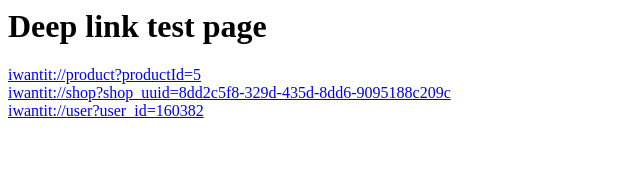
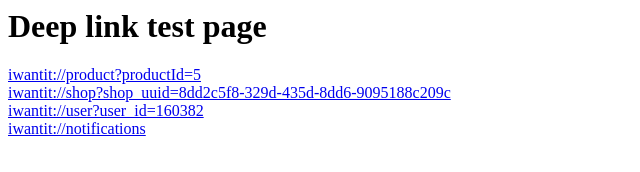
Before and after one commit to david-iwantit/iwantit-tests, a plain HTML site: page index.html in a window 1280 px wide. Shown: the whole page, without its empty margins (0-640 px from the left). Drawn offline with Linux system fonts and the light colour scheme.

Commit message:
Add notif

```diff
--- a/index.html
+++ b/index.html
@@ -5,3 +5,4 @@
 <div><a href="iwantit://product?productId=5">iwantit://product?productId=5</a></div>
 <div><a href="iwantit://shop?shop_uuid=8dd2c5f8-329d-435d-8dd6-9095188c209c">iwantit://shop?shop_uuid=8dd2c5f8-329d-435d-8dd6-9095188c209c</a></div>
 <div><a href="iwantit://user?user_id=160382">iwantit://user?user_id=160382</a></div>
+<div><a href="iwantit://notifications">iwantit://notifications</a></div>
```
